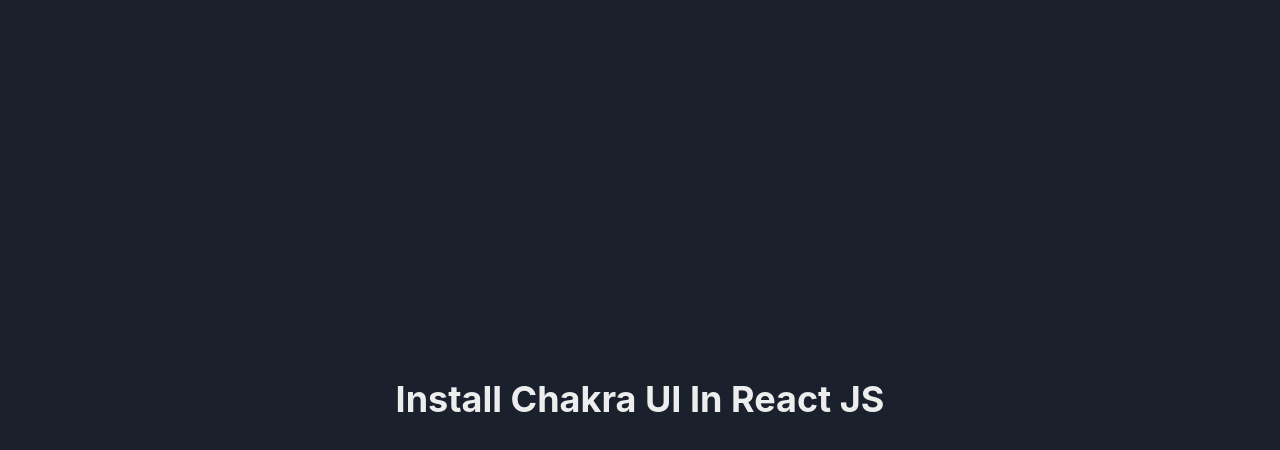
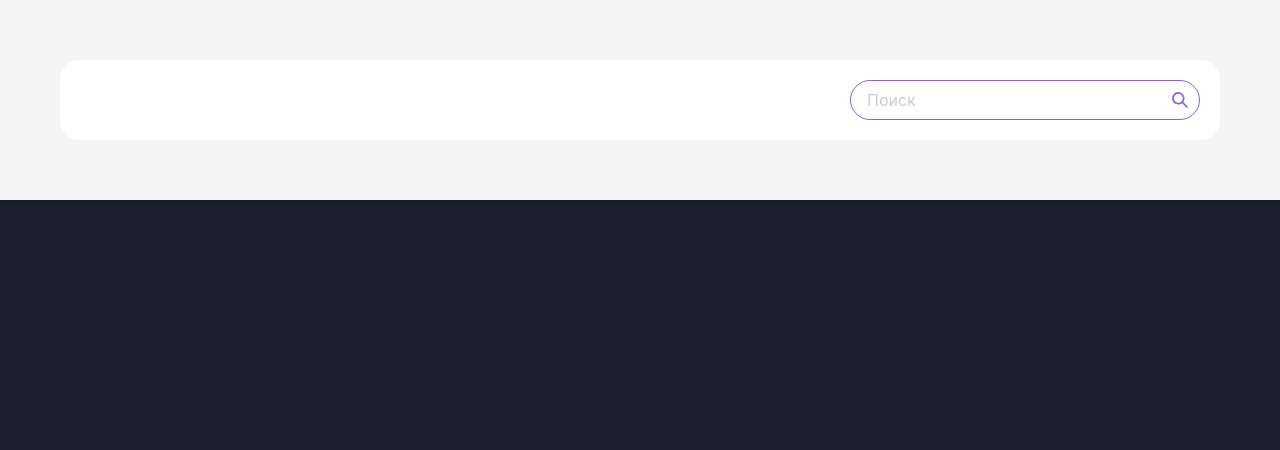
Before and after one commit to 13Belka13/Dashboard, a React (Vite) app: page / in a window 1280 px wide. Shown: the top 450 px of the page. Built offline with nearby package versions, Linux system fonts and the light colour scheme.

Commit message:
input-serch

```diff
--- a/package.json
+++ b/package.json
@@ -9,6 +9,7 @@
     "preview": "vite preview"
   },
   "dependencies": {
+    "@chakra-ui/icons": "^2.0.17",
     "@chakra-ui/react": "^2.5.1",
     "@emotion/react": "^11.10.6",
     "@emotion/styled": "^11.10.6",
--- a/src/app/pages/Home.tsx
+++ b/src/app/pages/Home.tsx
@@ -1,10 +1,49 @@
-import { Flex, Heading } from "@chakra-ui/react";
+import {
+  CardBody,
+  Card,
+  Input,
+  InputGroup,
+  InputLeftElement,
+  Flex,
+  Spacer,
+  InputRightElement
+} from "@chakra-ui/react";
+import { SearchIcon } from "@chakra-ui/icons";
+export const Home = () => (
+  <>
+    <Card    bg="
+     #F5F5F5" borderRadius="0">
+      <CardBody
+        bg="
+      #FFFFFF"
+      margin="60px"
+      borderRadius="20px"
+      >
+        <Flex>
 
+          <InputGroup size="md">
+          <Spacer/>
+          <InputRightElement>
+              <SearchIcon color="#8A62D7" />
+            </InputRightElement>
 
-export const Home = () => (
-    <>
-        <Flex height="100vh" alignItems="center" justifyContent="center">
-            <Heading>Install Chakra UI In React JS</Heading>
+            <Input
+              color="#808080"
+              placeholder="Поиск"
+              _placeholder={{ opacity: 0.4, color: "#808080" }}
+              bg="#FFFFFF"
+              w="350px"
+              h="40px"
+              borderRadius="30px"
+              borderColor="#8A62D7"
+              _hover={{ bg: "#FFFFFF", color: "#8A62D7" }}
+              focusBorderColor="pink.400"
+              errorBorderColor="crimson"
+            />
+
+          </InputGroup>
         </Flex>
-    </>
+      </CardBody>
+    </Card>
+  </>
 );
```
Also changed, not shown: 1 other file (tests, documents, lock files or other folders).
